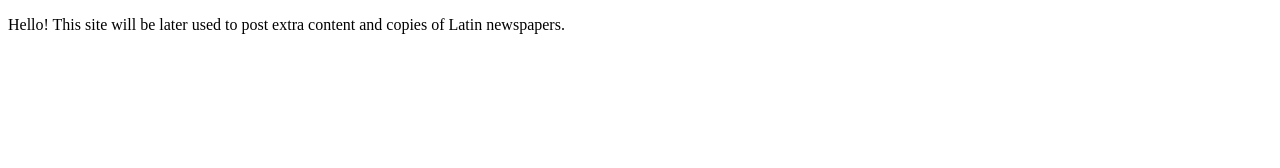
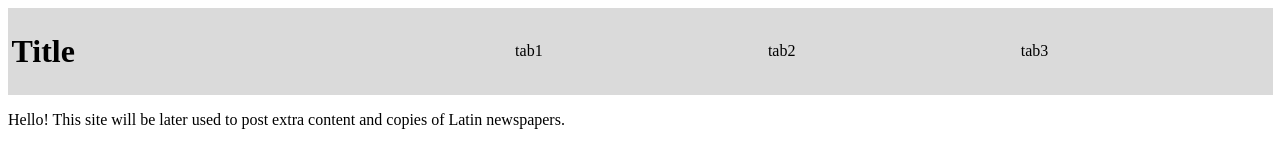
Before and after one commit to latin2u/latin2u.github.io, a plain HTML site: page index.html in a window 1280 px wide. Drawn offline with Linux system fonts and the light colour scheme.

Commit message:
Adding some content at last.
Signed-off-by: latin2u <pasiphae2670@proton.me>

```diff
--- a/index.html
+++ b/index.html
@@ -2,8 +2,33 @@
 <html>
   <head>
     <title>taberna</title>
+    <style>
+    @font-face {
+      font-family: 'Johnston ITC Std';
+      font-weight: normal;
+      font-style: normal;
+    }
+    .header {
+        background-color: #dadada;
+        height: 20%;
+  		width: 100%;
+      }
+      body {
+      	font-family: 'Johnston ITC Std', sans serif
+      }
+    </style>
   </head>
   <body>
+  	<div class="header" style="padding: 0.5px 0.5px 0.5px 0.5px">
+    	<table style="width:100%">
+        	<tr>
+            	<td style="width: 40%"><h1>Title</h1></td>
+                <td style="width: 20%">tab1</td>
+                <td style="width: 20%">tab2</td>
+                <td style="width: 20%">tab3</td>
+            </tr>
+        </table>
+    </div>
     <p>Hello! This site will be later used to post extra content and copies of Latin newspapers.</p>
   </body>
 </html>
```
